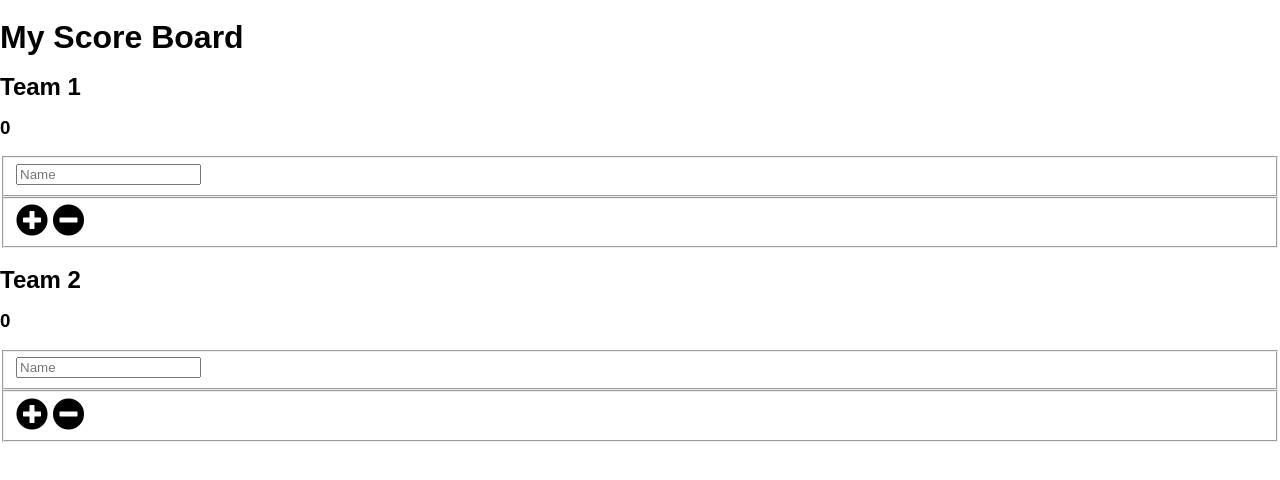
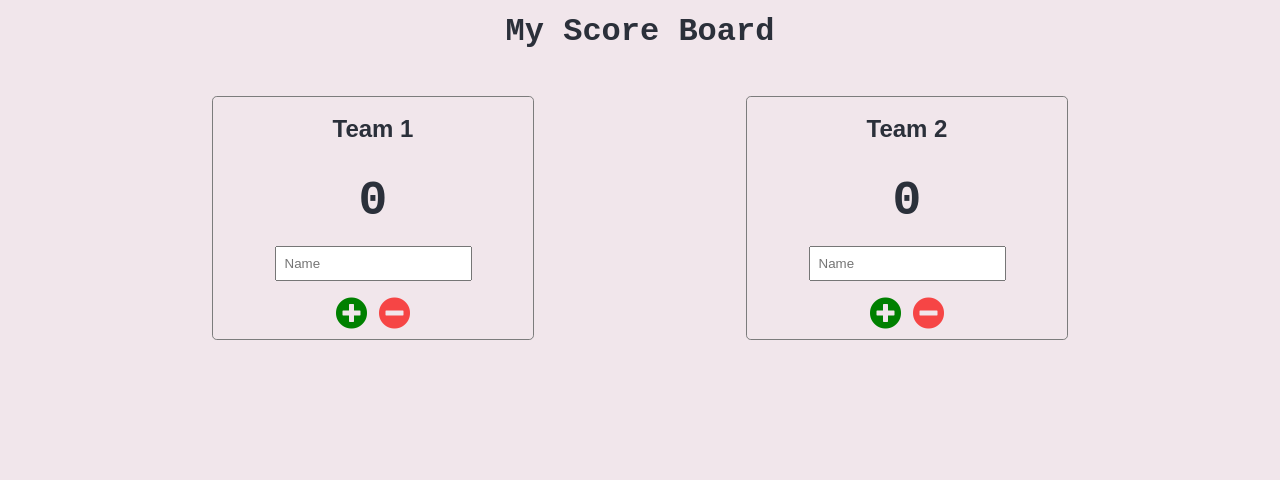
Before and after one commit to Musshafen/Scoreboard, a website built with Vite: page index.html in a window 1280 px wide. Built offline with nearby package versions, Linux system fonts and the light colour scheme.

Commit message:
Added CSS template

```diff
--- a/src/style.css
+++ b/src/style.css
@@ -9,4 +9,62 @@ html {
 body {
   margin: 0;
   min-height: 100%;
+  background-color: #f1e6eb;
+  color: #2b303a;
 }
+
+h1 {
+  text-align: center;
+  font-family: Monospace;
+  margin: 1rem 0 3rem 0;
+}
+
+main {
+  display: flex;
+  flex-wrap: wrap;
+  justify-content: space-evenly;
+}
+
+section {
+  min-width: 20rem;
+  border: thin solid #7c7c7c;
+  border-radius: 0.3rem;
+  margin-bottom: 3rem;
+
+  display: flex;
+  flex-direction: column;
+  align-items: center;
+}
+
+section h2,
+section p {
+  text-align: center;
+}
+
+section h3 {
+  margin: 1rem 0;
+  font-family: Monospace;
+  font-size: 3rem;
+}
+
+fieldset {
+  padding-left: 0;
+  padding-right: 0;
+  border: none;
+}
+
+fieldset input {
+  padding: 0.5rem;
+}
+
+fieldset i {
+  margin: 0 0.2rem;
+}
+
+fieldset i.add {
+  color: green;
+}
+
+fieldset i.subtract {
+  color: #f64545;
+}
```
